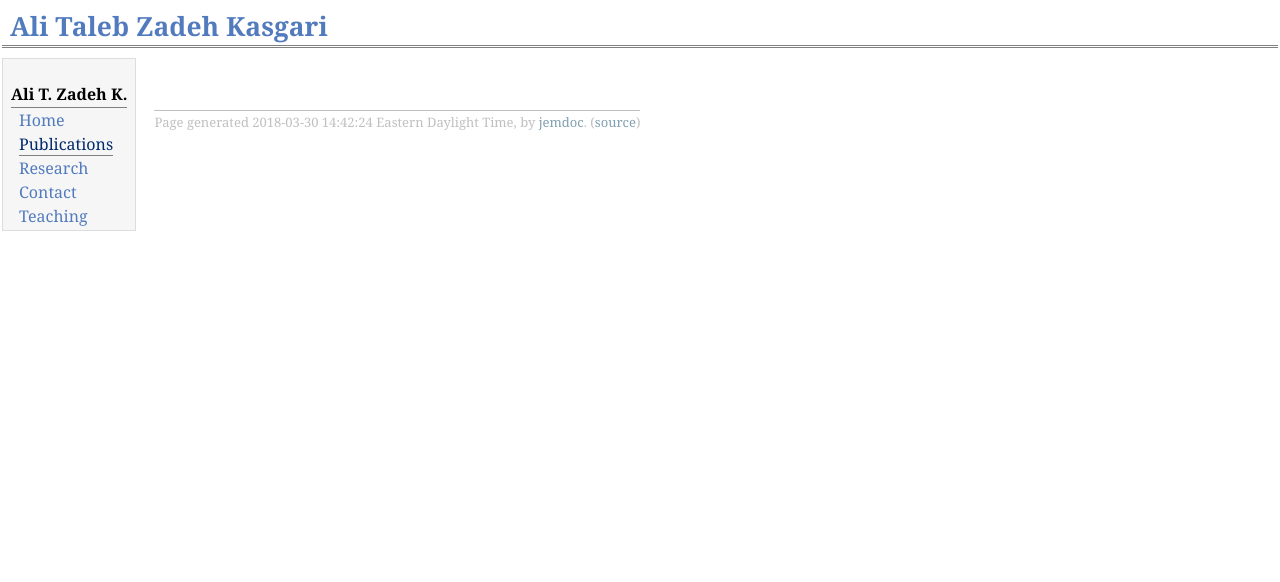
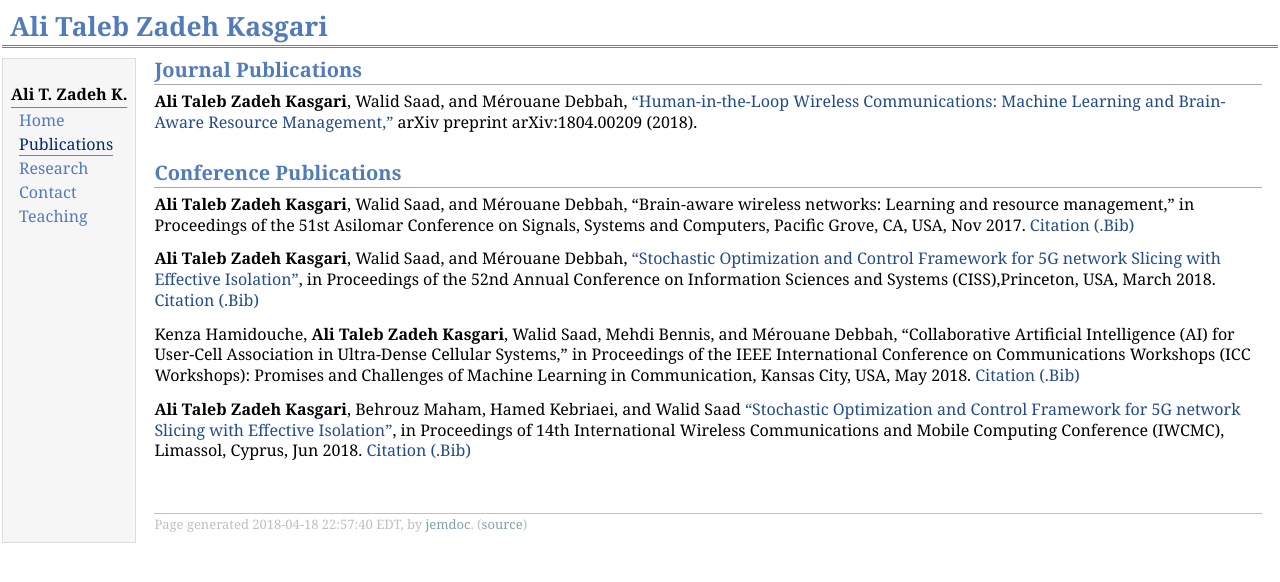
Before and after one commit to alitk/alitk.github.io, a plain HTML site: page publication.html in a window 1280 px wide. Drawn offline with Linux system fonts and the light colour scheme.

Commit message:
Add files via upload

```diff
--- a/publication.html
+++ b/publication.html
@@ -24,9 +24,17 @@
 <div class="menu-item"><a href="teaching.html">Teaching</a></div>
 </td>
 <td id="layout-content">
+<h2>Journal Publications</h2>
+<p><b>Ali Taleb Zadeh Kasgari</b>,  Walid Saad, and Mérouane Debbah, <a href="https://arxiv.org/pdf/1804.00209.pdf">&ldquo;Human-in-the-Loop Wireless Communications: Machine Learning and Brain-Aware Resource Management,&rdquo;</a> arXiv preprint arXiv:1804.00209 (2018).</p>
+<h2>Conference Publications</h2>
+<p><b>Ali Taleb Zadeh Kasgari</b>,  Walid Saad, and Mérouane Debbah, “Brain-aware wireless networks: Learning and resource management,” in Proceedings of the 51st Asilomar Conference on Signals, Systems and Computers, Pacific Grove, CA, USA, Nov 2017. <a href="Asilomar2017">Citation (.Bib)</a></p>
+<p><b>Ali Taleb Zadeh Kasgari</b>, Walid Saad, and Mérouane Debbah, <a href="https://arxiv.org/pdf/1801.10282.pdf">&ldquo;Stochastic Optimization and Control Framework for 5G network Slicing with Effective Isolation&rdquo;</a>, in Proceedings of the 52nd Annual Conference on Information Sciences and Systems (CISS),Princeton, USA, March 2018.  <a href="CISS.bib">Citation (.Bib)</a></p>
+<p>Kenza Hamidouche, <b>Ali Taleb Zadeh Kasgari</b>, Walid Saad, Mehdi Bennis, and Mérouane Debbah, &ldquo;Collaborative Artificial Intelligence (AI) for User-Cell Association in
+Ultra-Dense Cellular Systems,&rdquo; in Proceedings of the IEEE International Conference on Communications Workshops (ICC Workshops): Promises and Challenges of Machine Learning in Communication, Kansas City, USA, May 2018. <a href="ICCML.bib">Citation (.Bib)</a></p>
+<p><b>Ali Taleb Zadeh Kasgari</b>, Behrouz Maham, Hamed Kebriaei, and Walid Saad <a href="https://arxiv.org/pdf/1801.10282.pdf">&ldquo;Stochastic Optimization and Control Framework for 5G network Slicing with Effective Isolation&rdquo;</a>, in Proceedings of 14th International Wireless Communications and Mobile Computing Conference (IWCMC), Limassol, Cyprus, Jun 2018.  <a href="IWCMC2018.bib">Citation (.Bib)</a></p>
 <div id="footer">
 <div id="footer-text">
-Page generated 2018-03-30 14:42:24 Eastern Daylight Time, by <a href="http://jemdoc.jaboc.net/">jemdoc</a>.
+Page generated 2018-04-18 22:57:40 EDT, by <a href="http://jemdoc.jaboc.net/">jemdoc</a>.
 (<a href="publication.jemdoc">source</a>)
 </div>
 </div>
```
Also changed, not shown: 4 other files.
